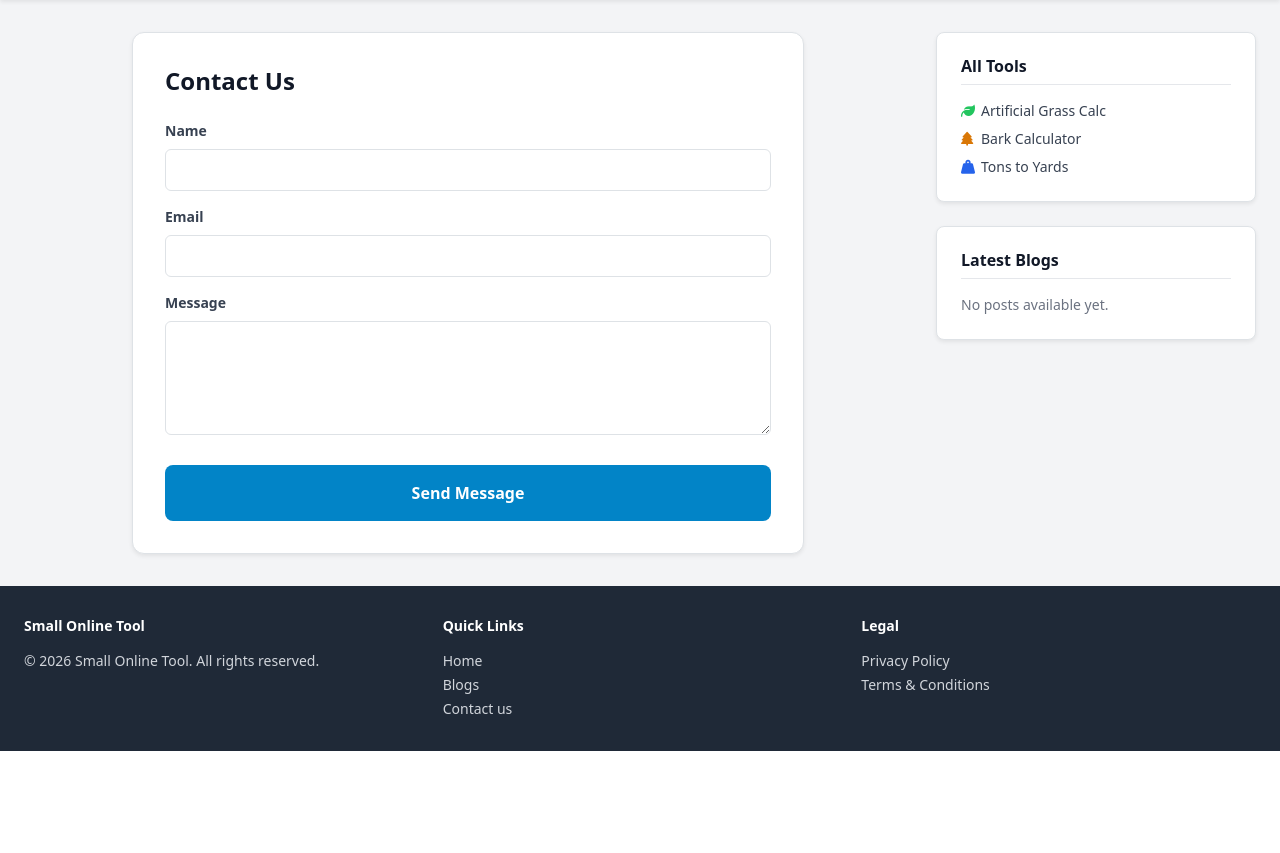
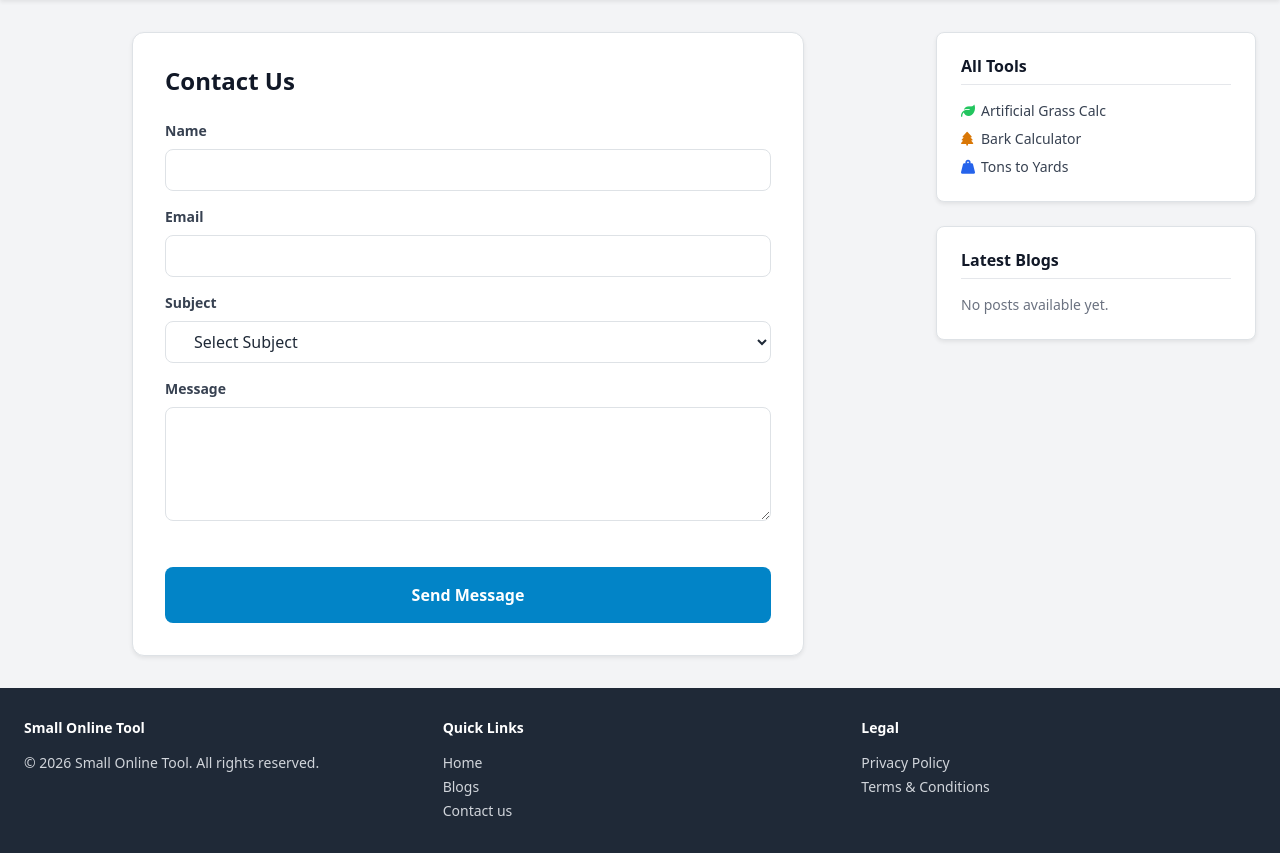
Before and after one commit to m-mahmood/small_online_tool, a Django app: page /contact/ in a window 1280 px wide. Shown: the part 65-918 px from the top of the page. Before the commit the page ends 816 px from the top, so only its background shows below. Run offline with Django 5.2, Linux system fonts and the light colour scheme; data that the repository does not hold is empty; parts of the project's set-up code (start-up, migrations or seed data) failed here and were passed over; some libraries are stand-ins or nearby versions.

Commit message:
contact issue fixed

```diff
--- a/config/settings.py
+++ b/config/settings.py
@@ -82,7 +82,7 @@ DATABASES = {
         default='sqlite:///' + str(BASE_DIR / 'db.sqlite3'),
         conn_max_age=600,
         conn_health_checks=True,
-        ssl_require=True
+        ssl_require=False
     )
 }
 
@@ -155,6 +155,7 @@ EMAIL_USE_TLS = True
 EMAIL_HOST_USER = os.environ.get('EMAIL_HOST_USER')
 EMAIL_HOST_PASSWORD = os.environ.get('EMAIL_HOST_PASSWORD')
 DEFAULT_FROM_EMAIL = EMAIL_HOST_USER
+ADMIN_EMAIL = os.environ.get('ADMIN_EMAIL', '')
 
 # CELERY CONFIGURATION
 CELERY_BROKER_URL = os.environ.get('CELERY_BROKER_URL', 'redis://localhost:6379/0')
--- a/contact/forms.py
+++ b/contact/forms.py
@@ -9,6 +9,22 @@ class ContactForm(forms.Form):
     email = forms.EmailField(
         widget=forms.EmailInput(attrs={'class': 'w-full px-4 py-2 border border-gray-300 rounded-lg focus:border-sky-500 focus:ring-1 focus:ring-sky-500 outline-none transition'})
     )
+
+    # Updated Subject Field to Dropdown (ChoiceField)
+    SUBJECT_CHOICES = [
+        ('', 'Select Subject'), # Empty default option
+        ('Feedback', 'Feedback/Improvement Query'),
+        ('Advertisement', 'Advertisement Related Query'),
+        ('Bugs', 'Bugs/Errors Related Query'),
+        ('General', 'General Query'),
+    ]
+
+    subject = forms.ChoiceField(
+        choices=SUBJECT_CHOICES,
+        required=True,
+        widget=forms.Select(attrs={'class': 'w-full px-4 py-2 border border-gray-300 rounded-lg focus:border-sky-500 focus:ring-1 focus:ring-sky-500 outline-none transition bg-white'})
+    )
+
     message = forms.CharField(
         widget=forms.Textarea(attrs={'class': 'w-full px-4 py-2 border border-gray-300 rounded-lg focus:border-sky-500 focus:ring-1 focus:ring-sky-500 outline-none transition', 'rows': 4})
     )
--- a/contact/views.py
+++ b/contact/views.py
@@ -1,8 +1,10 @@
 from django.shortcuts import render
 from django.http import JsonResponse
 from django.views.decorators.csrf import ensure_csrf_cookie
+from django.core.mail import send_mail
+from django.conf import settings
+
 from .forms import ContactForm
-from .tasks import send_contact_email
 
 @ensure_csrf_cookie
 def contact_view(request):
@@ -12,15 +14,29 @@ def contact_view(request):
             cd = form.cleaned_data
 
             try:
-                # USE CELERY (delayed task)
-                # This puts the task in Redis and returns immediately to the user
-                send_contact_email.delay(cd['name'], cd['email'], cd['message'])
+                # FIX: We now use the actual selected subject.
+                # cd['subject'] contains the value (e.g., "Bugs").
+                # To get the full text (e.g., "Bugs/Errors Related Query") in the email,
+                # it is better to use the full label or pass the raw value.
+                # Since forms.py uses short values ('Bugs'), let's map them back or just use the value.
+
+                # However, if you want the FULL label (e.g. "Bugs/Errors Related Query")
+                # to appear in the Subject line of the email, we can look it up:
+                subject_dict = dict(form.fields['subject'].choices)
+                full_subject_label = subject_dict.get(cd['subject'], cd['subject'])
+
+                send_mail(
+                    subject=full_subject_label, # This will now show "Bugs/Errors Related Query"
+                    message=cd['message'],
+                    from_email=cd['email'],
+                    recipient_list=[settings.ADMIN_EMAIL],
+                    fail_silently=False
+                )
 
                 return JsonResponse({'status': 'success', 'message': 'Your message has been sent successfully!'})
 
             except Exception as e:
-                # This catches connection errors to Redis (e.g., if CELERY_BROKER_URL is missing)
-                print(f"Celery/Redis Connection Error: {e}")
+                print(f"Email Sending Error: {e}")
                 return JsonResponse({'status': 'error', 'message': f'Internal Server Error: {str(e)}'}, status=500)
         else:
             return JsonResponse({'status': 'error', 'errors': dict(form.errors.items())}, status=400)
--- a/templates/contact/contact.html
+++ b/templates/contact/contact.html
@@ -14,29 +14,51 @@
     <form id="contactForm" method="post">
         {% csrf_token %}
         <div class="space-y-4">
+            <!-- Name Field -->
             <div>
                 <label class="block text-gray-700 text-sm font-bold mb-2">Name</label>
                 <input type="text" name="name" id="id_name"
-                       class="w-full border border-gray-300 rounded p-2 focus:ring-2 focus:ring-sky-500 outline-none"
+                       class="w-full px-4 py-2 border border-gray-300 rounded-lg focus:border-sky-500 focus:ring-1 focus:ring-sky-500 outline-none transition"
                        value="{{ form.name.value|default:'' }}">
             </div>
+
+            <!-- Email Field -->
             <div>
                 <label class="block text-gray-700 text-sm font-bold mb-2">Email</label>
                 <input type="email" name="email" id="id_email"
-                       class="w-full border border-gray-300 rounded p-2 focus:ring-2 focus:ring-sky-500 outline-none"
+                       class="w-full px-4 py-2 border border-gray-300 rounded-lg focus:border-sky-500 focus:ring-1 focus:ring-sky-500 outline-none transition"
                        value="{{ form.email.value|default:'' }}">
             </div>
+
+            <!-- Subject Field (Dropdown) -->
+            <div>
+                <label class="block text-gray-700 text-sm font-bold mb-2">Subject</label>
+                <!-- Using <select> for dropdown -->
+                <select name="subject" id="id_subject"
+                        class="w-full px-4 py-2 border border-gray-300 rounded-lg focus:border-sky-500 focus:ring-1 focus:ring-sky-500 outline-none transition bg-white">
+                    <option value="" disabled selected>Select Subject</option>
+                    <option value="Feedback" {% if form.subject.value == 'Feedback' %}selected{% endif %}>Feedback/Improvement Query</option>
+                    <option value="Advertisement" {% if form.subject.value == 'Advertisement' %}selected{% endif %}>Advertisement Related Query</option>
+                    <option value="Bugs" {% if form.subject.value == 'Bugs' %}selected{% endif %}>Bugs/Errors Related Query</option>
+                    <option value="General" {% if form.subject.value == 'General' %}selected{% endif %}>General Query</option>
+                </select>
+            </div>
+
+            <!-- Message Field -->
             <div>
                 <label class="block text-gray-700 text-sm font-bold mb-2">Message</label>
                 <textarea name="message" id="id_message" rows="4"
-                          class="w-full border border-gray-300 rounded p-2 focus:ring-2 focus:ring-sky-500 outline-none">{{ form.message.value|default:'' }}</textarea>
+                          class="w-full px-4 py-2 border border-gray-300 rounded-lg focus:border-sky-500 focus:ring-1 focus:ring-sky-500 outline-none transition">{{ form.message.value|default:'' }}</textarea>
             </div>
-            <div>
+
+            <!-- ReCaptcha Field -->
+            <div class="overflow-x-hidden">
                 <div id="recaptcha-error" class="text-red-600 text-sm mt-1 hidden">Please complete the reCAPTCHA.</div>
                 {{ form.captcha }}
             </div>
         </div>
 
+        <!-- Submit Button -->
         <button type="submit" id="submitBtn"
                 class="w-full bg-sky-600 text-white font-bold py-3 rounded-lg hover:bg-sky-700 transition duration-200 mt-6 flex justify-center items-center">
             <span>Send Message</span>
@@ -48,22 +70,20 @@
 {% block scripts %}
 <script>
 // 1. RECAPTCHA RESPONSIVE FIX
-// This function scales the reCAPTCHA widget to fit small mobile screens
 function resizeRecaptcha() {
     if (typeof grecaptcha !== 'undefined') {
-        const recaptchaContainer = document.querySelector('#recaptcha-container') || document.querySelector('.g-recaptcha');
+        const recaptchaContainer = document.querySelector('.g-recaptcha');
         if (recaptchaContainer) {
             const width = recaptchaContainer.offsetWidth;
-            // If the screen is smaller than 300px (iPhone SE, etc), scale it down
             if (width < 302) {
                 const scale = width / 302;
-                grecaptcha.getResponse(); // Trigger recaptcha to load if needed
-                document.querySelectorAll('.g-recaptcha').forEach(el => {
-                    el.style.transform = `scale(${scale})`;
-                    el.style.transformOrigin = 'left';
-                });
+                if(grecaptcha.getResponse().length >= 0) {
+                     document.querySelectorAll('.g-recaptcha').forEach(el => {
+                        el.style.transform = `scale(${scale})`;
+                        el.style.transformOrigin = 'left top';
+                    });
+                }
             } else {
-                // Reset scale on desktop
                 document.querySelectorAll('.g-recaptcha').forEach(el => {
                     el.style.transform = 'none';
                 });
@@ -72,7 +92,6 @@ function resizeRecaptcha() {
     }
 }
 
-// Run fix on load and on resize
 window.addEventListener('load', resizeRecaptcha);
 window.addEventListener('resize', resizeRecaptcha);
 
@@ -87,7 +106,7 @@ document.addEventListener('DOMContentLoaded', function() {
     form.addEventListener('submit', function(e) {
         e.preventDefault();
 
-        // 1. Validate Recaptcha (Client Side)
+        // 1. Validate Recaptcha
         const recaptchaResponse = grecaptcha.getResponse();
         if (recaptchaResponse.length === 0) {
             recaptchaError.classList.remove('hidden');
@@ -99,7 +118,7 @@ document.addEventListener('DOMContentLoaded', function() {
         // 2. Prepare Data
         const formData = new FormData(form);
 
-        // 3. Loading State (Add Spinner)
+        // 3. Loading State
         submitBtn.disabled = true;
         submitBtn.innerHTML = '<svg class="animate-spin -ml-1 mr-3 h-5 w-5 text-white" xmlns="http://www.w3.org/2000/svg" fill="none" viewBox="0 0 24 24"><circle class="opacity-25" cx="12" cy="12" r="10" stroke="currentColor" stroke-width="4"></circle><path class="opacity-75" fill="currentColor" d="M4 12a8 8 0 018-8V0C5.373 0 0 5.373 0 12h4zm2 5.291A7.962 7.962 0 014 12H0c0 3.042 1.135 5.824 3 7.938l3-2.647z"></path></svg> Sending...';
         alertBox.classList.add('hidden');
@@ -113,19 +132,16 @@ document.addEventListener('DOMContentLoaded', function() {
             }
         })
         .then(response => {
-            // Check Content-Type to ensure we get JSON, not HTML error page
             const contentType = response.headers.get("content-type");
             if (contentType && contentType.indexOf("application/json") !== -1) {
                 return response.json();
             } else {
-                // If it's HTML/Text, throw an error to handle in catch
                 return response.text().then(text => {
                     throw new Error("Server Error: Response was not JSON.");
                 });
             }
         })
         .then(data => {
-            // Success
             if (data.status === 'success') {
                 alertBox.textContent = data.message;
                 alertBox.className = "bg-green-100 text-green-700 p-3 rounded mb-4 border border-green-200";
@@ -134,20 +150,16 @@ document.addEventListener('DOMContentLoaded', function() {
                 form.reset();
                 if (typeof grecaptcha !== 'undefined') {
                     grecaptcha.reset();
-                    // Run resize again just in case reset broke styles
-                    resizeRecaptcha();
+                    setTimeout(resizeRecaptcha, 100);
                 }
             } else if (data.status === 'error') {
-                // Handle logical server errors (e.g., SMTP failure)
                 throw data;
             }
         })
         .catch(data => {
-            // Error
             let errorMessage = "Something went wrong. Please try again.";
 
             if (data.errors) {
-                // Django Validation Errors
                 errorMessage = '<strong>Please fix the following errors:</strong><ul class="list-disc pl-5 mt-2">';
                 for (const [field, errors] of Object.entries(data.errors)) {
                     errors.forEach(err => {
@@ -156,10 +168,8 @@ document.addEventListener('DOMContentLoaded', function() {
                 }
                 errorMessage += '</ul>';
             } else if (data.message) {
-                // Server/Python Exception Error
                 errorMessage = data.message;
             } else if (data instanceof Error) {
-                // Front-end Fetch Error
                 errorMessage = data.message;
             }
 
@@ -167,7 +177,6 @@ document.addEventListener('DOMContentLoaded', function() {
             alertBox.className = "bg-red-100 text-red-700 p-3 rounded mb-4 border border-red-200";
         })
         .finally(() => {
-            // Reset Button
             submitBtn.disabled = false;
             submitBtn.innerHTML = '<span>Send Message</span>';
         });
```
Also changed, not shown: contact/tasks.py (+6 -4 lines).
